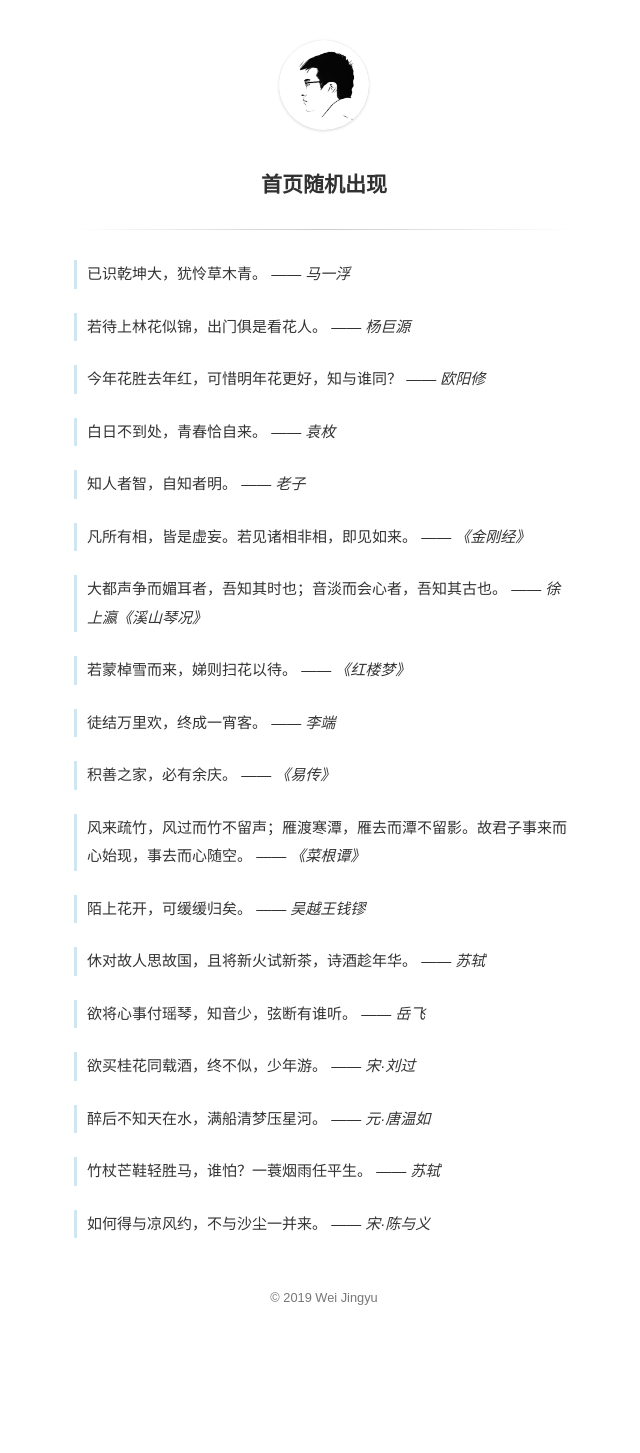
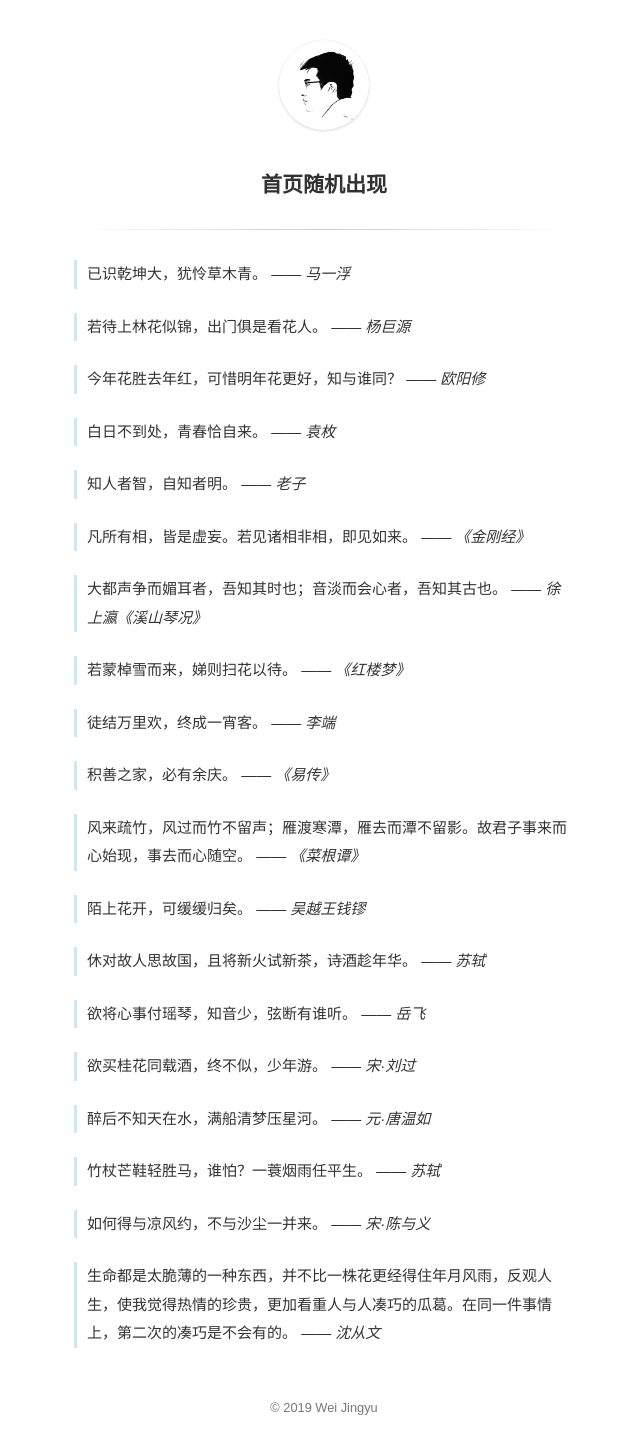
Before and after one commit to weijy/blog, a Jekyll site: the page built from quotes.md, in a window 1280 px wide. Shown: the whole page, without its empty margins (316-956 px from the left). Built offline with Jekyll 4.4.1, drawn with Linux system fonts in a browser that asks for light colours; comment, search, counter and statistics services are not loaded; before the commit the page ends 1343 px from its top, so only the background shows below that.

Commit message:
new quote

```diff
--- a/_data/quotes.json
+++ b/_data/quotes.json
@@ -70,5 +70,9 @@
     {
         "quote": "如何得与凉风约，不与沙尘一并来。",
         "author": "宋·陈与义"
+    },
+    {
+        "quote": "生命都是太脆薄的一种东西，并不比一株花更经得住年月风雨，反观人生，使我觉得热情的珍贵，更加看重人与人凑巧的瓜葛。在同一件事情上，第二次的凑巧是不会有的。",
+        "author": "沈从文"
     }
 ]
```
